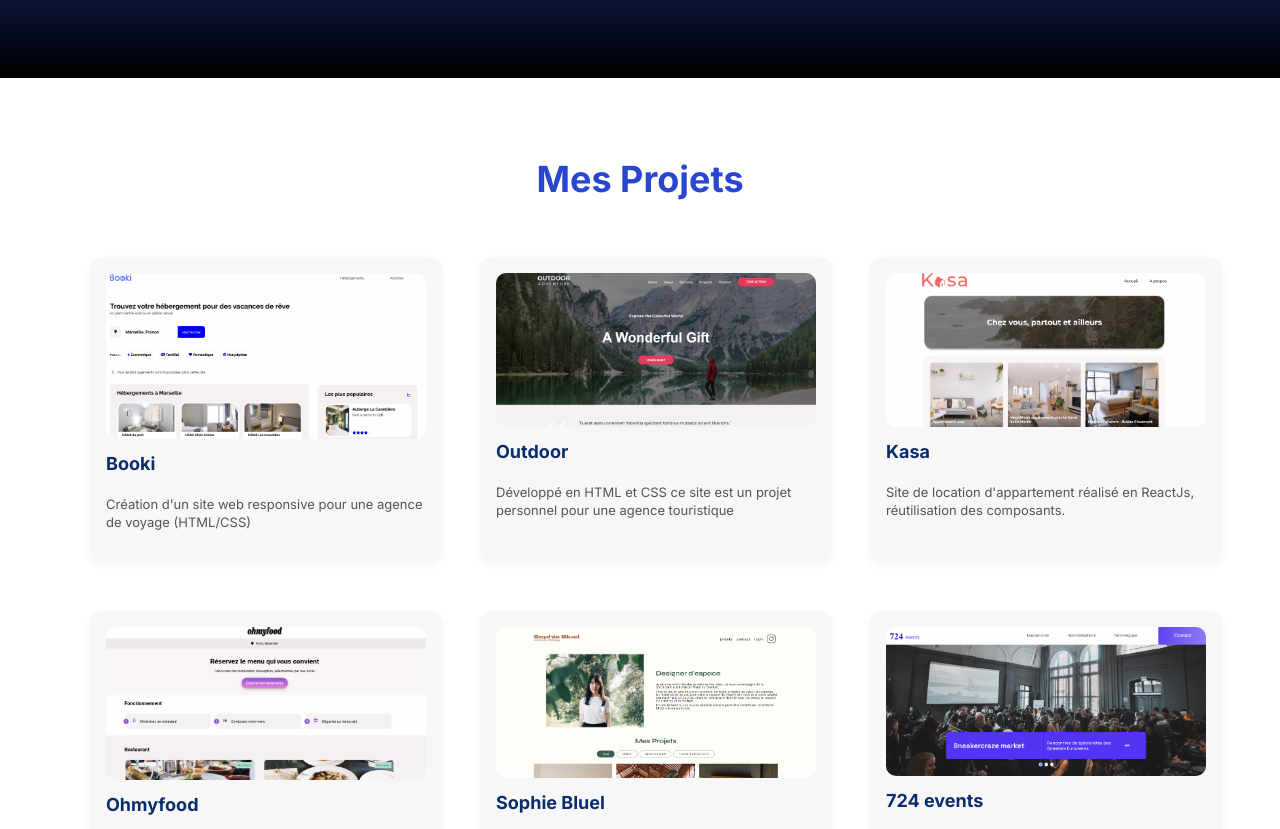
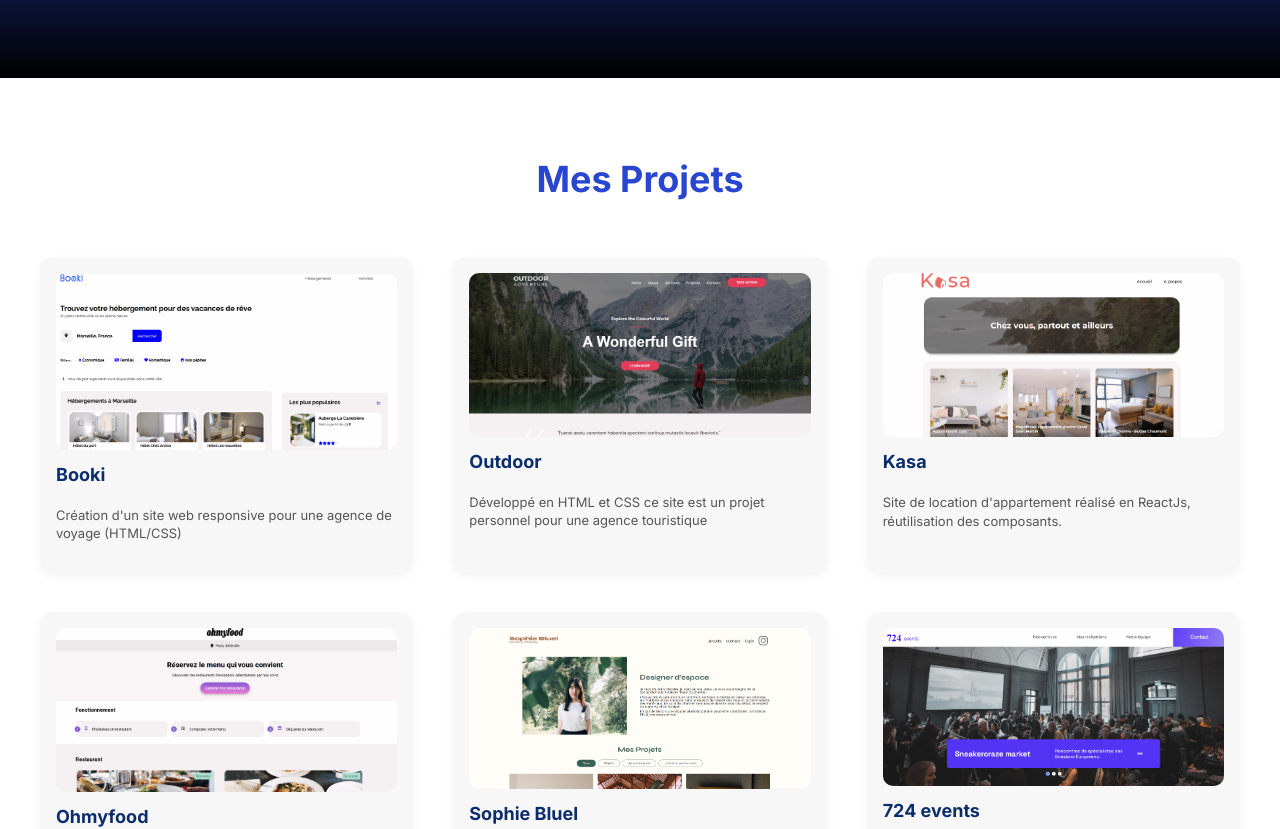
Before and after one commit to Faysal64/Portfolio-Perso, a React (Vite) app: page / in a window 1280 px wide. Shown: the part 1140-1969 px from the top of the page. Built offline with nearby package versions, Linux system fonts and the light colour scheme.

Commit message:
Application de marge sur les cards des projets et mise en place du responsive

```diff
--- a/src/styles/ProjectsSection.css
+++ b/src/styles/ProjectsSection.css
@@ -1,17 +1,10 @@
-body {
-  font-family: 'Inter', sans-serif;
-  margin: 0;
-  padding: 0;
-}
-
 .projects-section {
   width: 100%;
   margin-top: 50px;
   text-align: center;
-
+  padding: 0 40px; /* ✅ Marge horizontale constante sur toutes tailles d'écran */
+  box-sizing: border-box;
 }
-
-
 
 .projects-section h2 {
   font-size: 36px;
@@ -21,11 +14,11 @@
 
 .projects-grid {
   display: grid;
-  grid-template-columns: repeat(3, 1fr);
-  column-gap: 70px;
-  row-gap: 50px;
-  max-width: 1100px;
+  grid-template-columns: repeat(auto-fit, minmax(280px, 1fr));
+  gap: 40px;
+  max-width: 1200px;
   margin: 0 auto;
+  box-sizing: border-box;
 }
 
 .project-card {
@@ -36,7 +29,6 @@
   box-shadow: 0 4px 10px rgba(0, 0, 0, 0.05);
   transition: transform 0.3s ease;
   text-align: left;
-  width: 100%;
   display: flex;
   flex-direction: column;
   justify-content: flex-start;
@@ -48,13 +40,12 @@
 }
 
 .project-card img.project-image {
-  width: 100%;                 /* ✅ Hauteur fixe */
-  object-fit: contain;              /* ✅ Remplit l’espace visuel */
+  width: 100%;
+  object-fit: contain;
   border-radius: 10px;
   margin-bottom: 14px;
   transition: transform 0.3s ease;
 }
-
 
 .project-card:hover img.project-image {
   transform: scale(1.05);
@@ -77,10 +68,8 @@
 }
 
 @media screen and (max-width: 768px) {
-  .projects-grid {
-    grid-template-columns: 1fr;
-    padding: 0 16px;
-    column-gap: 0;
+  .projects-section {
+    padding: 0 24px; /* ✅ Un peu moins de padding sur petit écran */
   }
 
   .project-card {
@@ -88,7 +77,3 @@
     text-align: center;
   }
 }
-
-html, body {
-  overflow-x: hidden;
-}
```
